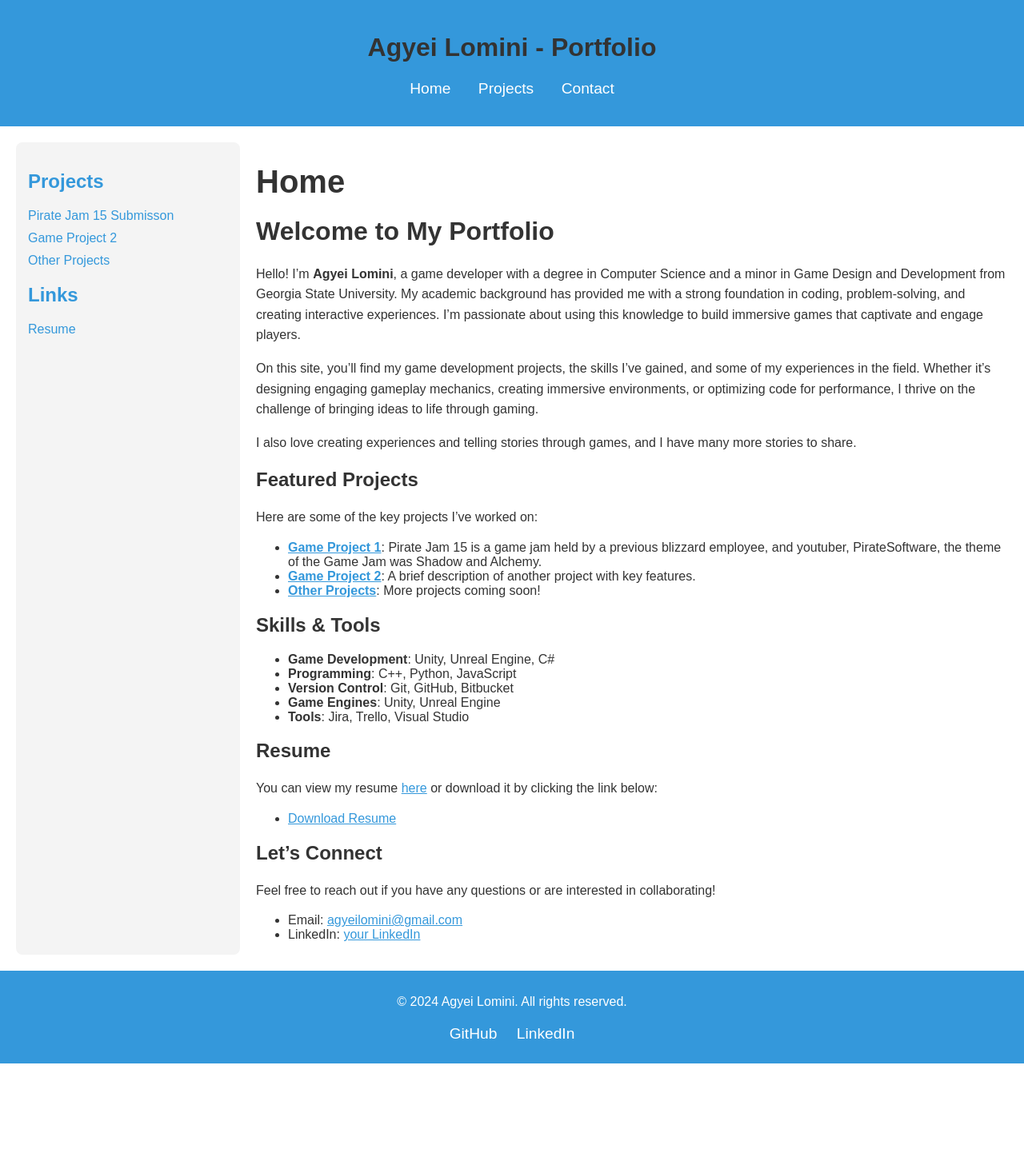
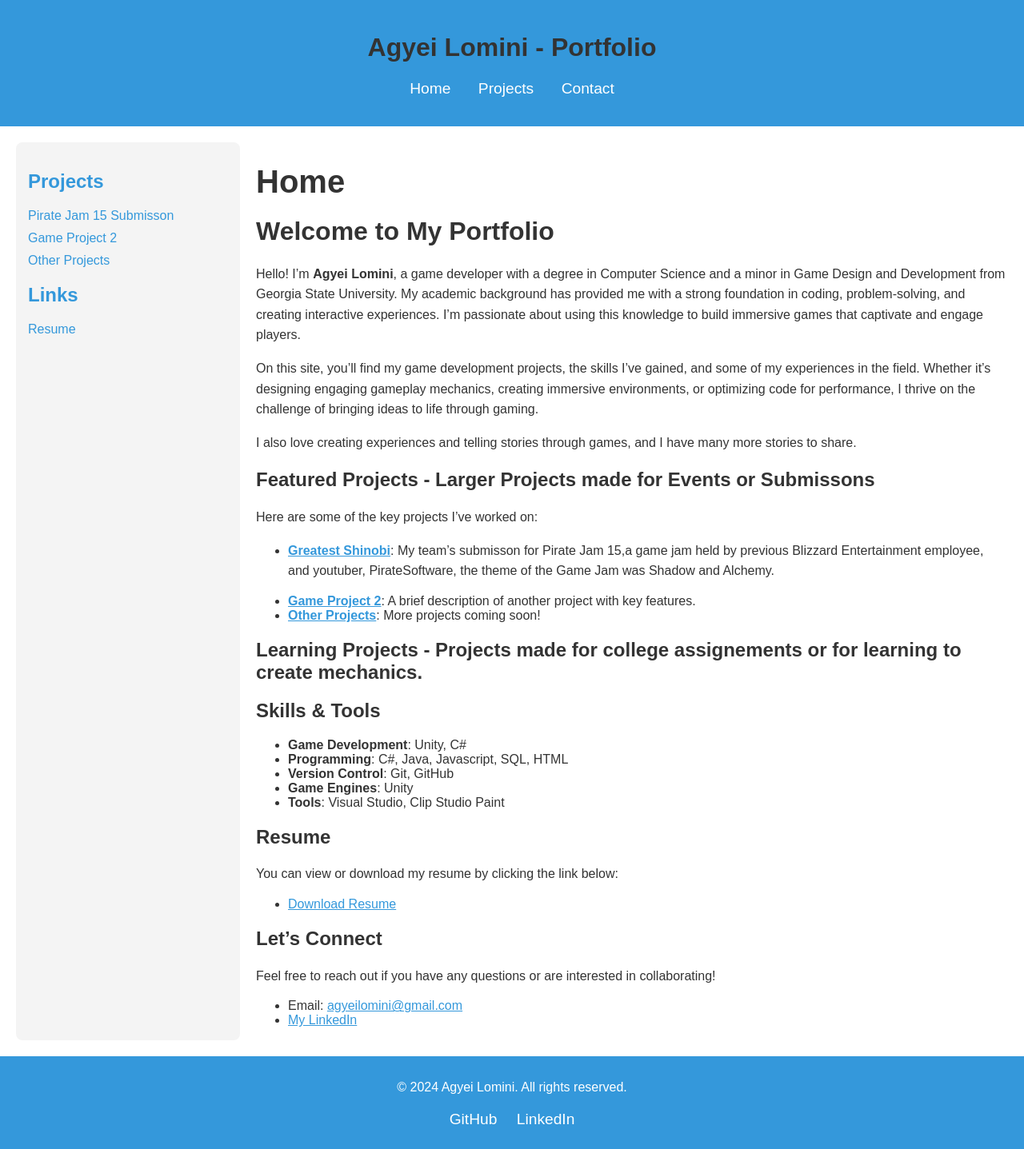
Before and after one commit to Zeroscapez/Zeroscapez.github.io, a Jekyll site: the page built from index.md, in a window 1280 px wide. Shown: the whole page at 80% size. Built offline with Jekyll 4.4.1, drawn with Linux system fonts in a browser that asks for light colours; before the commit the page ends 1330 px from its top, so only the background shows below that.

Commit message:
updated PDF file location

```diff
--- a/index.md
+++ b/index.md
@@ -11,32 +11,39 @@ On this site, you’ll find my game development projects, the skills I’ve gain
 
 I also love creating experiences and telling stories through games, and I have many more stories to share.
 
-## Featured Projects
+## Featured Projects - Larger Projects made for Events or Submissons
 
 Here are some of the key projects I’ve worked on:
 
-- **[Game Project 1](https://ultima2b.itch.io/greatest-shinobi)**: Pirate Jam 15 is a game jam held by a previous blizzard employee,
+- **[Greatest Shinobi](https://ultima2b.itch.io/greatest-shinobi)**: My team's submisson for Pirate Jam 15,a game jam held by previous Blizzard Entertainment employee,
                         and youtuber, PirateSoftware, the theme of the Game Jam was Shadow and Alchemy.
+
+
 - **[Game Project 2](#)**: A brief description of another project with key features.
 - **[Other Projects](#)**: More projects coming soon!
 
+
+## Learning Projects - Projects made for college assignements or for learning to create mechanics.
+
+
+
 ## Skills & Tools
 
-- **Game Development**: Unity, Unreal Engine, C#
-- **Programming**: C++, Python, JavaScript
-- **Version Control**: Git, GitHub, Bitbucket
-- **Game Engines**: Unity, Unreal Engine
-- **Tools**: Jira, Trello, Visual Studio
+- **Game Development**: Unity, C#
+- **Programming**: C#, Java, Javascript, SQL, HTML
+- **Version Control**: Git, GitHub
+- **Game Engines**: Unity
+- **Tools**: Visual Studio, Clip Studio Paint
 
 ## Resume
 
-You can view my resume [here](#) or download it by clicking the link below:
+You can view or download my resume by clicking the link below:
 
-- [Download Resume](#)
+- [Download Resume](https://zeroscapez.github.io/files/Resume_AgyeiLomini.pdf)
 
 ## Let's Connect
 
 Feel free to reach out if you have any questions or are interested in collaborating!
 
 - Email: [agyeilomini@gmail.com](mailto:agyeilomini@gmail.com)
-- LinkedIn: [your LinkedIn](#)
+- [My LinkedIn](https://www.linkedin.com/in/agyei-lomini-067340266/)
```
Also changed, not shown: 5 other files.
